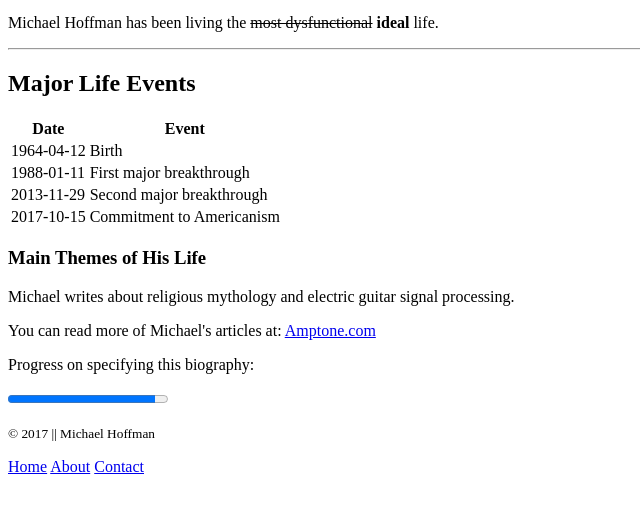
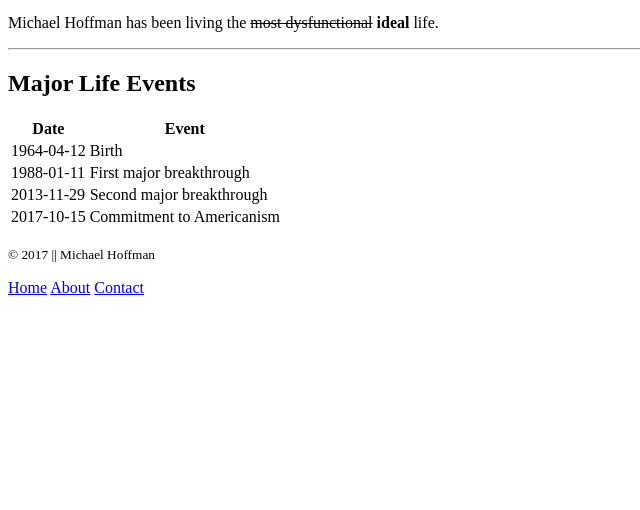
Before and after one commit to mikeshhoffman/portfolio, a plain HTML site: page about-me.html in a window 1280 px wide. Shown: the part 118-628 px from the top of the page, without its empty margins (0-640 px from the left). Drawn offline with Linux system fonts and the light colour scheme.

Commit message:
Remove <aside>

```diff
--- a/about-me.html
+++ b/about-me.html
@@ -9,7 +9,7 @@
 <header>
   <!-- Logo, name of site, main navigation -->
   <h1>About Me</h1>
-  <img src="images/rose.jpeg" alt="Rose" width="25%" height="25%" />
+  <img src="../week1/images/rose.jpeg" alt="Rose" width="5%" height="5%" />
   <nav>
     <a href="#" target="_blank">Home</a>
     <a href="#" target="_blank">About</a>
@@ -48,17 +48,6 @@
   </table>
 </article>
 
-<aside>
-  <!-- Author info, any other important information -->
-  <h3>Main Themes of His Life</h3>
-  <p>Michael writes about religious mythology and electric guitar signal processing.</p>
-  <p>You can read more of Michael's articles at:
-    <a href="http://amptone.com" target="_blank">Amptone.com</a>
-  </p>
-  <p>Progress on specifying this biography:</p>
-  <progress value="92" max="100"></progress>
-</aside>
-
 <footer>
   <!-- copyright info -->
   <p><small>&copy; 2017 || Michael Hoffman</small></p>
```
Also changed, not shown: index.html (+0 -6 lines).
